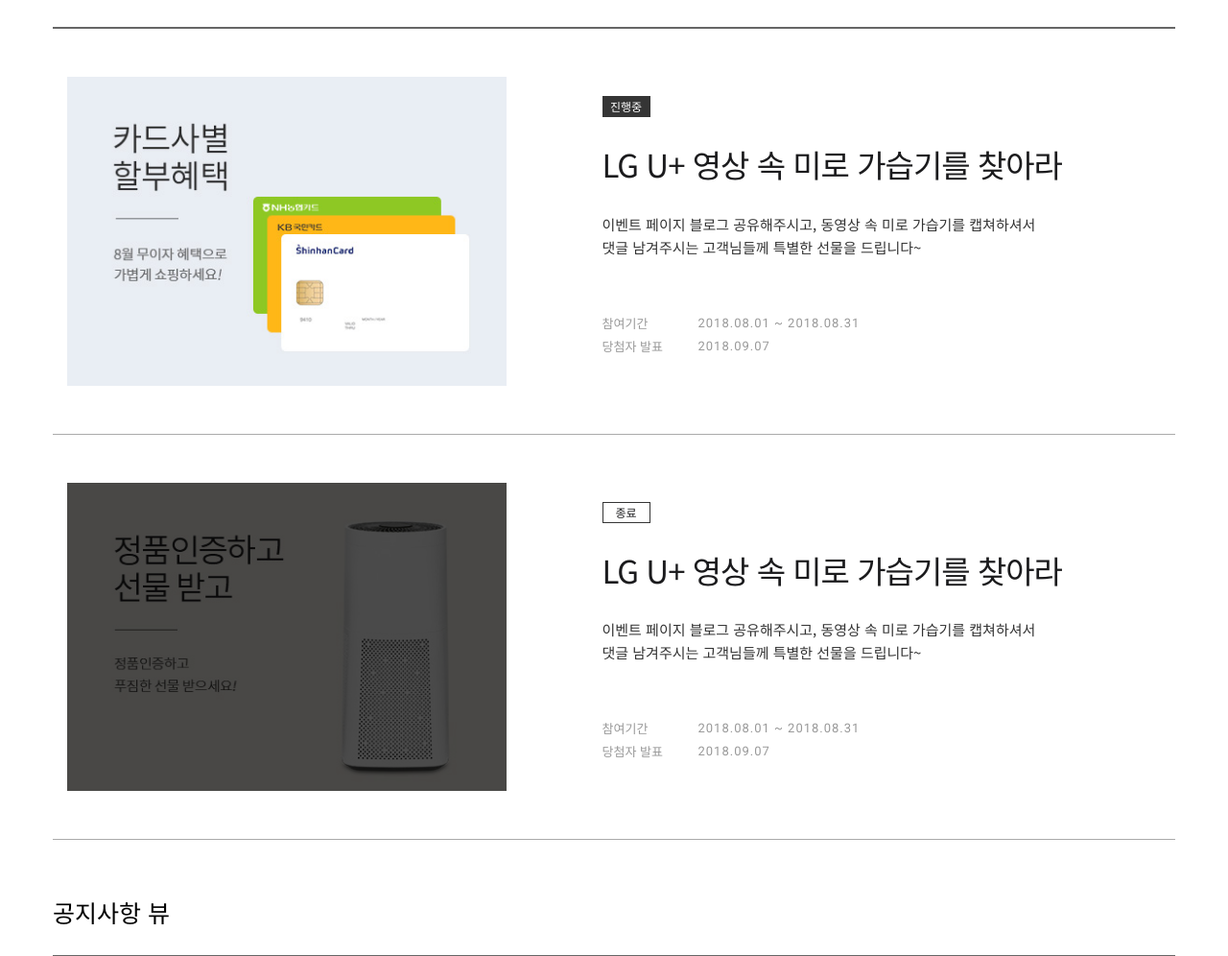
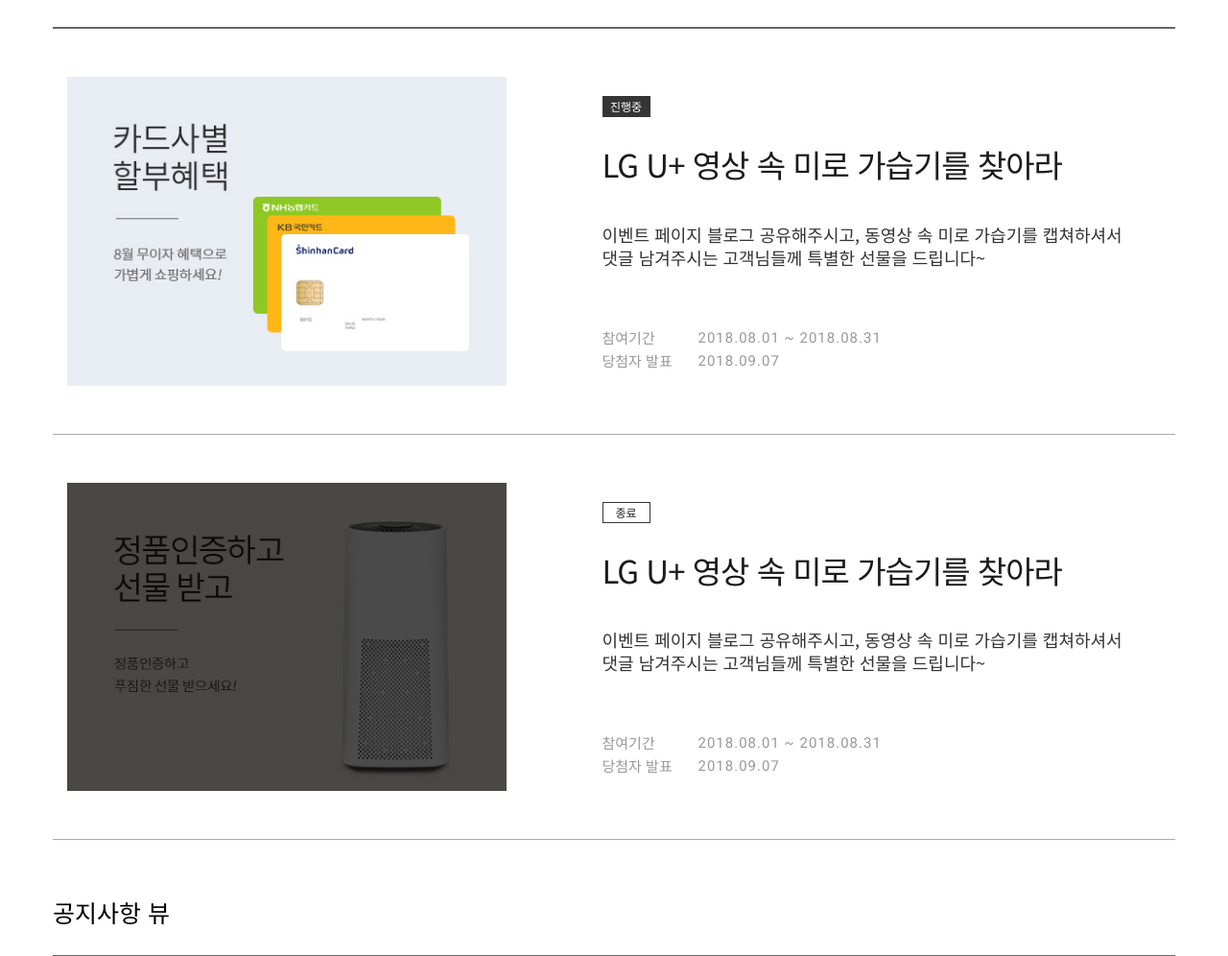
Before and after one commit to movementk/airest, a PHP site: page /sub.php in a window 1280 px wide. Shown: the part 3561-4557 px from the top of the page at 96% size. Run offline with PHP 8.4, Linux system fonts and the light colour scheme; style sheets or scripts are compiled from the project's sources; some libraries are stand-ins or nearby versions.

Commit message:
style 수정사항 수정

```diff
--- a/assets/css/main.css
+++ b/assets/css/main.css
@@ -219,7 +219,7 @@ address {
               display: table;
               width: 100%;
               height: 100%;
-              padding-left: 10%; }
+              padding-left: 15%; }
               .jumbotron .jumbo-slider li .product .table-box .v-align > .details-2 > .table-box > .v-align {
                 display: table-cell;
                 width: 100%;
--- a/assets/css/main.scss
+++ b/assets/css/main.scss
@@ -163,7 +163,7 @@
                                 display: table;
                                 width: 100%;
                                 height: 100%;
-                                padding-left: 10%;
+                                padding-left: 15%;
                                 > .v-align {
                                     display: table-cell;
                                     width: 100%;
--- a/assets/css/sub.css
+++ b/assets/css/sub.css
@@ -726,25 +726,25 @@ dl dd {
           color: #1b1b1d;
           letter-spacing: -1px;
           font-weight: 400;
-          margin: 30px 0; }
+          margin: 30px 0 40px; }
         .board-type5 > ul > li > a .details p {
-          font-size: 15px;
+          font-size: 18px;
           color: #333;
           line-height: 24px; }
         .board-type5 > ul > li > a .details dl {
-          margin-top: 55px;
+          margin-top: 60px;
           overflow: hidden; }
           .board-type5 > ul > li > a .details dl dt {
             float: left;
             clear: both;
             width: 100px;
-            font-size: 13px;
+            font-size: 15px;
             color: #999;
             font-weight: 400;
             line-height: 24px; }
           .board-type5 > ul > li > a .details dl dd {
             display: block;
-            font-size: 13px;
+            font-size: 15px;
             color: #999;
             font-weight: 400;
             letter-spacing: 1px;
--- a/assets/css/sub.scss
+++ b/assets/css/sub.scss
@@ -845,28 +845,28 @@ dl {
                         color: #1b1b1d;
                         letter-spacing: -1px;
                         font-weight: 400;
-                        margin: 30px 0;
+                        margin: 30px 0 40px;
                     }
                     p {
-                        font-size: 15px;
+                        font-size: 18px;
                         color: #333;
                         line-height: 24px;
                     }
                     dl {
-                        margin-top: 55px;
+                        margin-top: 60px;
                         overflow: hidden;
                         dt {
                             float: left;
                             clear: both;
                             width: 100px;
-                            font-size: 13px;
+                            font-size: 15px;
                             color: #999;
                             font-weight: 400;
                             line-height: 24px;
                         }
                         dd {
                             display: block;
-                            font-size: 13px;
+                            font-size: 15px;
                             color: #999;
                             font-weight: 400;
                             letter-spacing: 1px;
```
Also changed, not shown: 1 other file.
